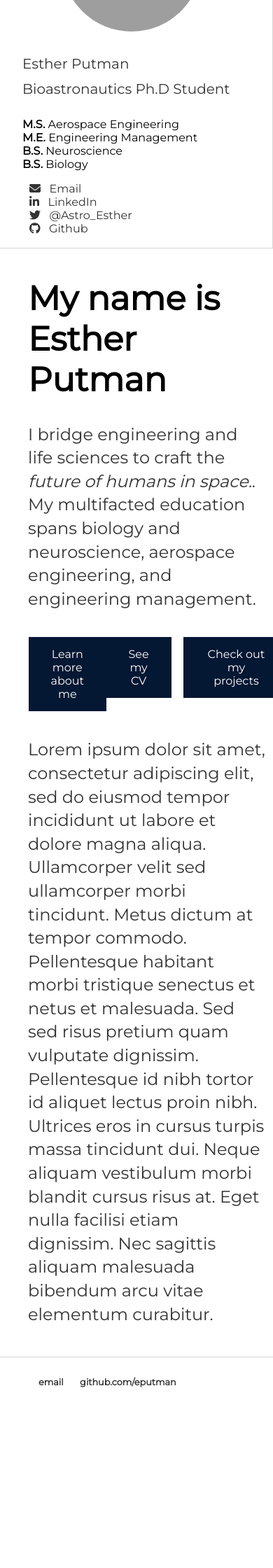
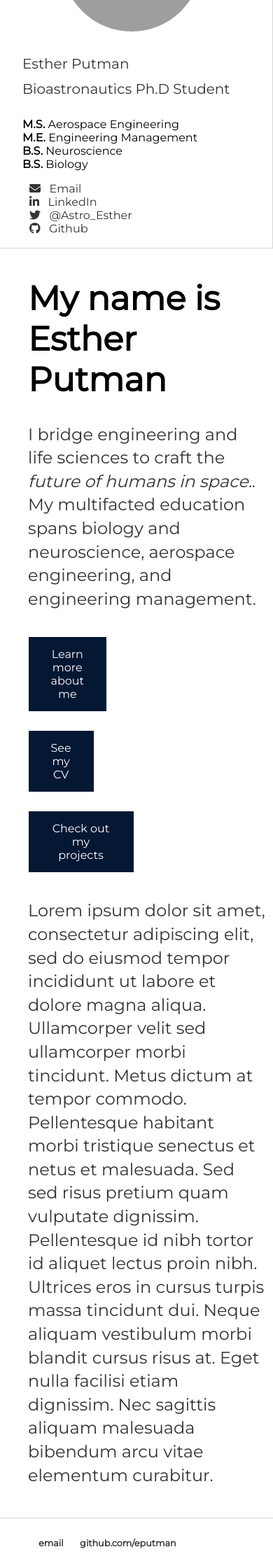
Before and after one commit to eputman/eputman.github.io, a Jekyll site: the page built from index.html, in a window 390 px wide. Shown: the part 563-2803 px from the top of the page at 70% size. Built offline with Jekyll 4.4.1, drawn with Linux system fonts in a browser that asks for light colours; nearby versions of some CDN libraries; before the commit the page ends 2573 px from its top, so only the background shows below that; grey boxes are pictures that could not be loaded.

Commit message:
Update main.css

```diff
--- a/css/main.css
+++ b/css/main.css
@@ -271,6 +271,9 @@ ul.posts li {
   .content{
   padding:10px;
   }
+ .pageref-container {
+  float: none;
+  }
   /* Profile Picture */
   .profile {
   margin-left: -10px;
```
